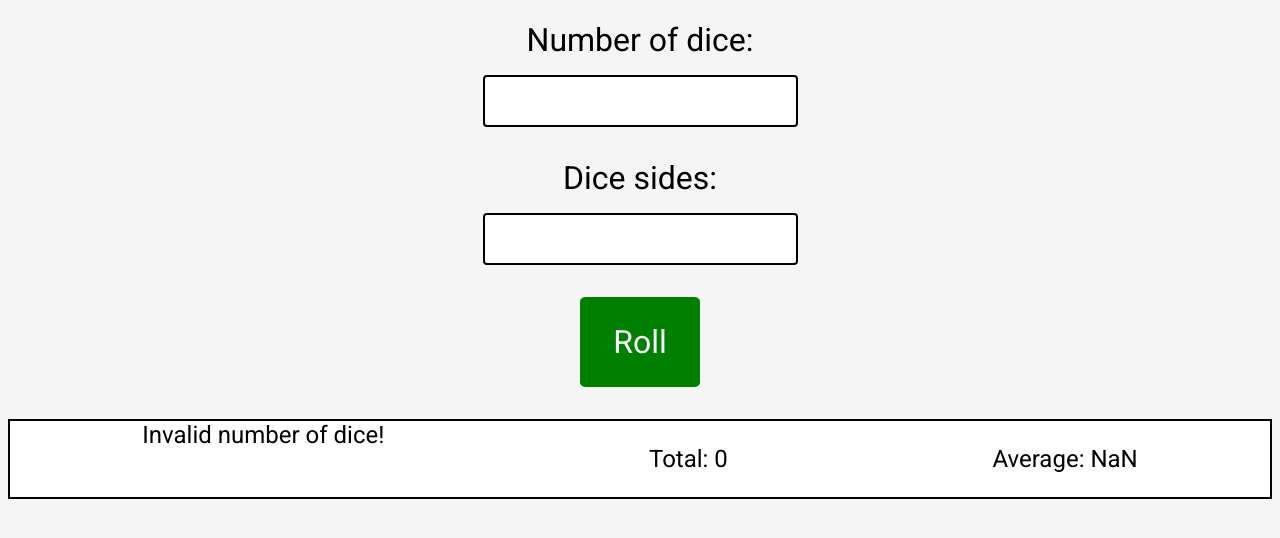
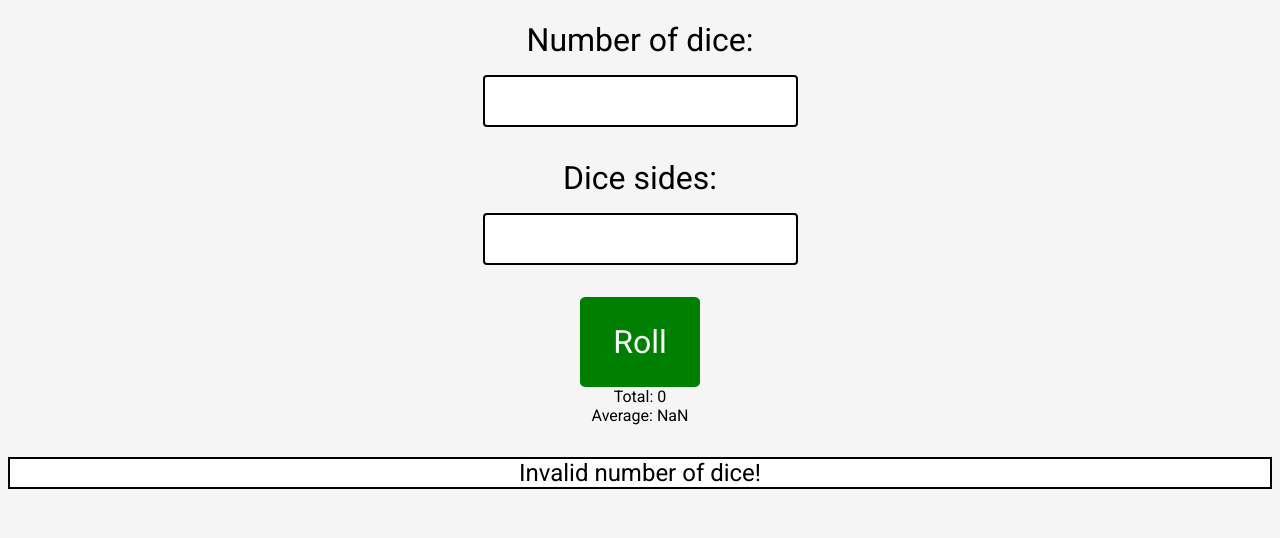
Before and after one commit to thetrueroadman/dice, a plain HTML site: page index.html in a window 1280 px wide. Both pictures are taken after a click on the button "Roll". Shown: the part 140-678 px from the top of the page. Drawn offline with Linux system fonts and the light colour scheme.

Commit message:
Moved average and total out of output box

```diff
--- a/index.html
+++ b/index.html
@@ -20,6 +20,13 @@
   </div>
 
   <button id="rollbtn">Roll</button>
+
+  <div id="total">
+
+  </div>
+  <div id="average">
+
+  </div>
   <div id="output">
 
   </div>
--- a/script.js
+++ b/script.js
@@ -18,13 +18,11 @@ rollbtn.addEventListener("click", e => {
     }
   }
 
-  let average = document.createElement("p");
-  average.appendChild(document.createTextNode(`Average: ${total / number}`));
+  let average = `Average: ${total / number}`;
 
-  let totalOut = document.createElement("p");
-  totalOut.appendChild(document.createTextNode(`Total: ${total}`));
+  let totalOut = `Total: ${total}`;
 
   document.getElementById("output").innerHTML = out;
-  document.getElementById("output").appendChild(totalOut);
-  document.getElementById("output").appendChild(average);
+  document.getElementById("total").innerHTML = totalOut;
+  document.getElementById("average").innerHTML = average;
 })
```
